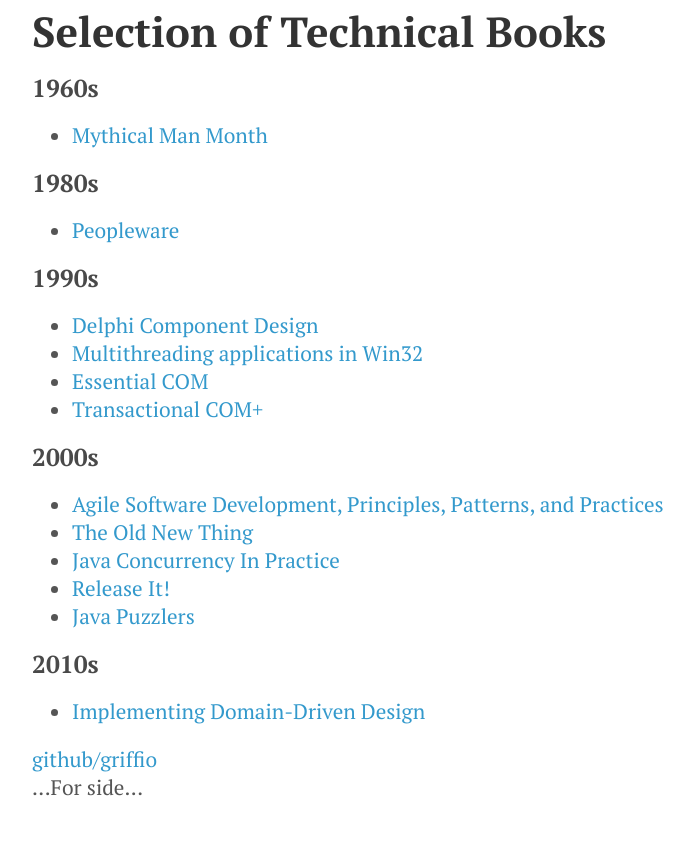
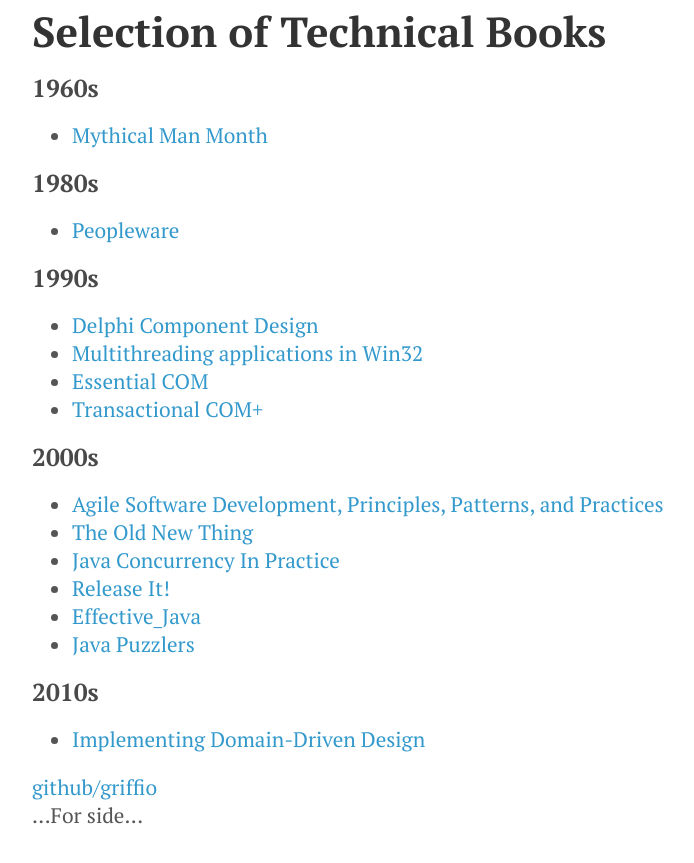
Before and after one commit to griffio/griffio.github.io, a Jekyll site: the page built from books.md, in a window 1280 px wide. Shown: the top 863 px of the page, without its empty margins (144-838 px from the left). Built offline with Jekyll 4.4.1, drawn with Linux system fonts in a browser that asks for light colours; nearby versions of some CDN libraries.

Commit message:
Update books.md

```diff
--- a/books.md
+++ b/books.md
@@ -26,6 +26,7 @@
 - [The Old New Thing](https://openlibrary.org/books/OL9702480M/The_Old_New_Thing)
 - [Java Concurrency In Practice](https://openlibrary.org/books/OL25208908M/Java_Concurrency_in_Practice)
 - [Release It!]( https://openlibrary.org/books/OL8592978M/Release_It!)
+- [Effective_Java](https://openlibrary.org/works/OL6223299W/Effective_Java)
 - [Java Puzzlers](https://openlibrary.org/books/OL17173106M/Java_puzzlers)
 
 ### 2010s
```
